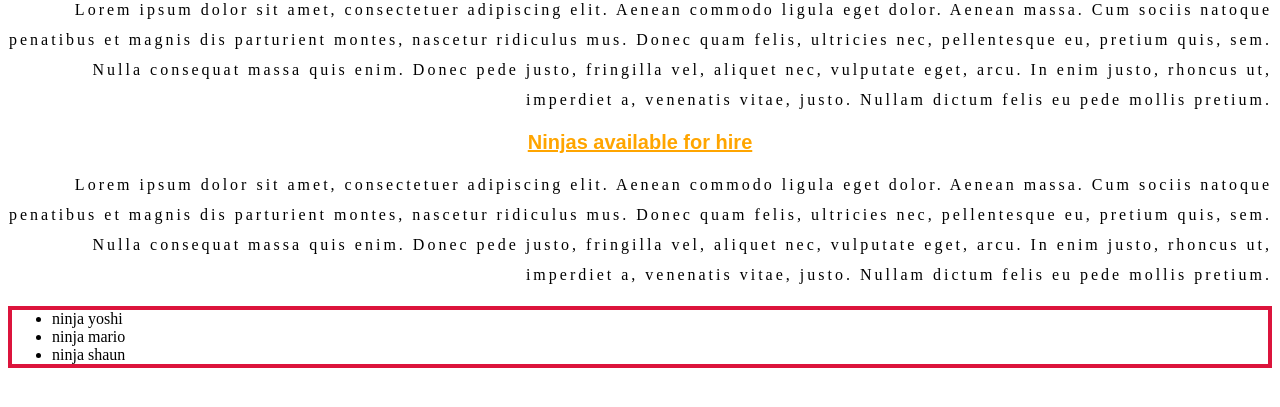
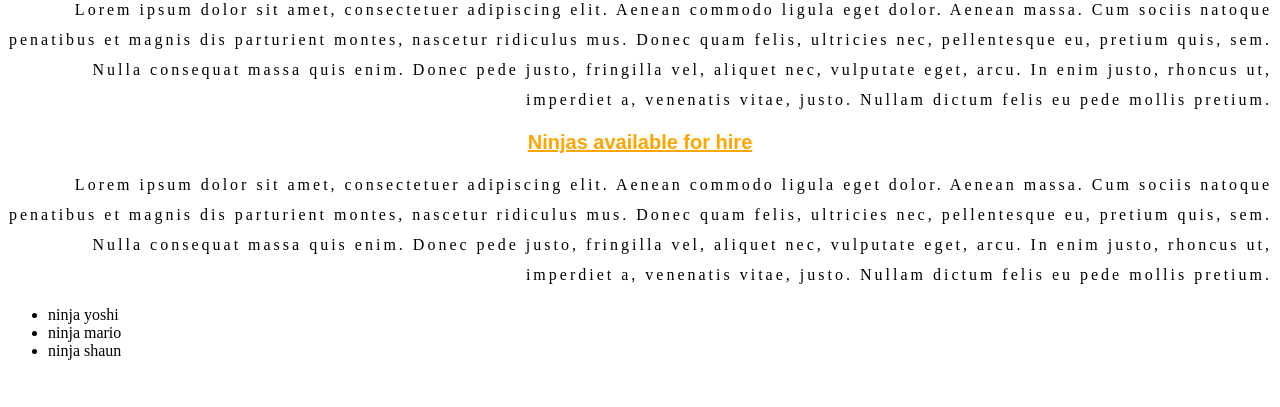
Before and after one commit to 1275186j/style.csss, a plain HTML site: page index.html in a window 1280 px wide. Shown: the part 57-464 px from the top of the page. Drawn offline with Linux system fonts and the light colour scheme.

Commit message:
Update style.css

```diff
--- a/style.css
+++ b/style.css
@@ -15,8 +15,9 @@ h1{
     column-gap: 60px;
    }
 ul{
-   border-width:4px;
+  /* border-width:4px;
  border-style: solid;
- border-color: crimson;
+ border-color: crimson; */
+ border: 4px soild crimson;
 
 }
```
